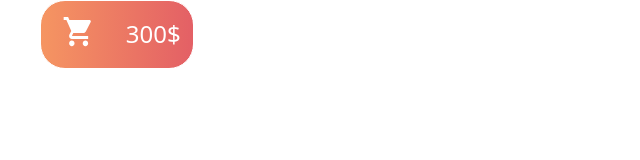
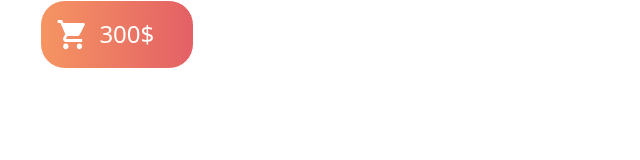
Before and after one commit to aruzhankuanysh/express-market, a Next.js app: page /cart in a window 1280 px wide. Shown: the top 160 px of the page, without its empty margins (0-640 px from the left). Built offline with nearby package versions, Linux system fonts and the light colour scheme.

Commit message:
fixed some issues in header

```diff
--- a/pages/cart.tsx
+++ b/pages/cart.tsx
@@ -3,13 +3,9 @@ import { Button, Col, Image, Row } from "react-bootstrap";
 function Cart(): JSX.Element {
   return (
     <>
-      <Button className="cart_btn" >
-        <Row>
-          <Col>
-            <Image  src="cart.svg" />
-          </Col>
-          <Col id="cart">300$</Col>
-        </Row>
+      <Button className="cart_btn">
+        <Image src="cart.svg" />
+        <p id="cart">300$</p>
       </Button>
     </>
   );
--- a/styles/globals.css
+++ b/styles/globals.css
@@ -23,6 +23,7 @@ body {
 
 .header_menu {
   max-width: 400px !important;
+
   margin-left: 0 !important;
 }
 
@@ -90,7 +91,7 @@ body {
 
 .header_container {
   border-bottom: 1px solid rgba(0, 0, 0, 0.2);
-  /* padding: 10px 0 25px; */
+  padding: 10px 0 25px !important;
 }
 
 
@@ -99,7 +100,10 @@ body {
   background: var(--gosu-red-gradient) !important;
   border-color: var(--gosu-red-gradient) !important;
   margin-left: 40px;
+  display: flex !important;
   flex-direction: row !important;
+  align-items: center;
+  justify-content: center;
   width: 153.7px;
   height: 68.74px;
   font-size: 24px;
@@ -111,6 +115,7 @@ body {
 }
 #cart {
   font-size: 24px;
+  margin: 19px 22px 19px 14px;
 }
 
 a {
```
Also changed, not shown: 1 other file (tests, documents, lock files or other folders).
